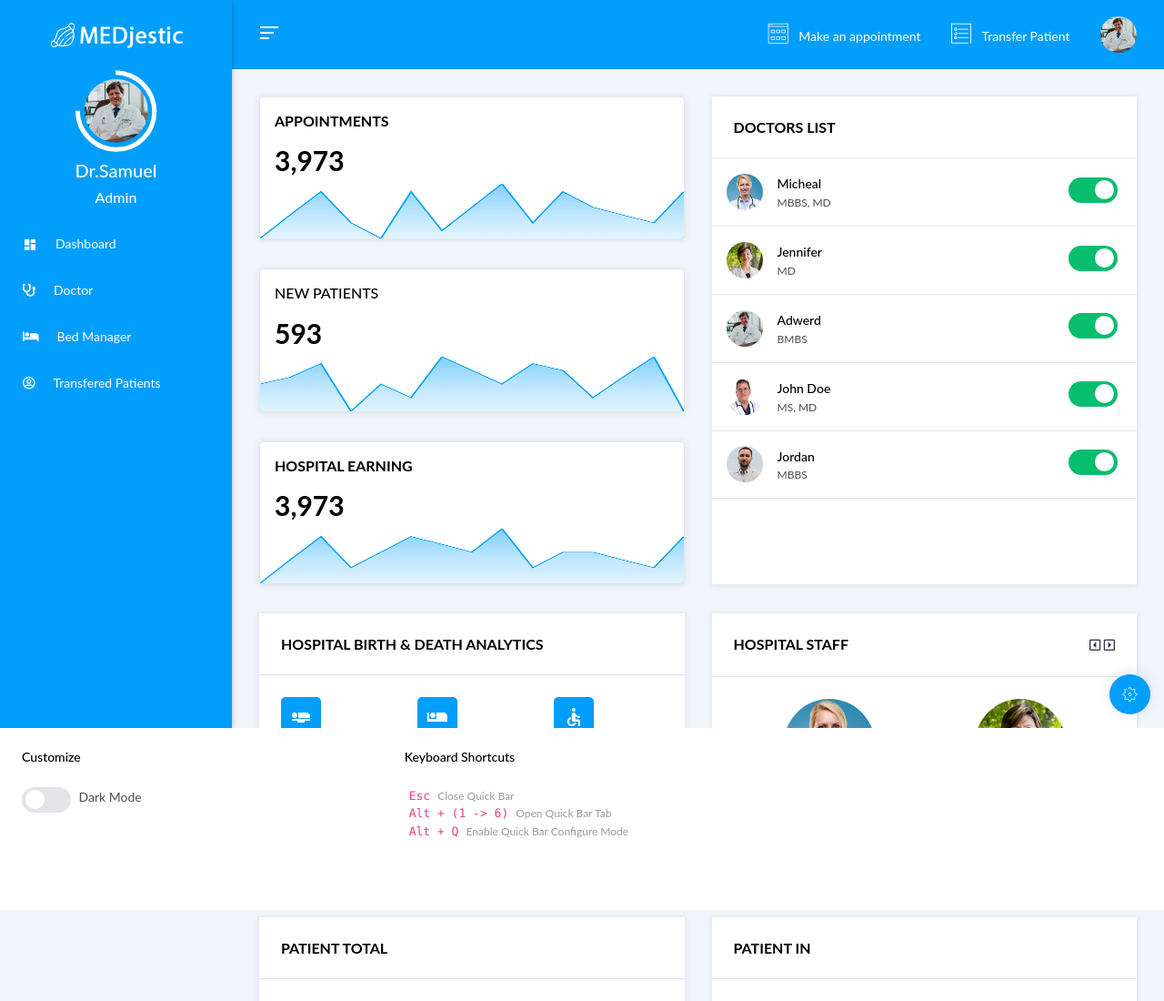
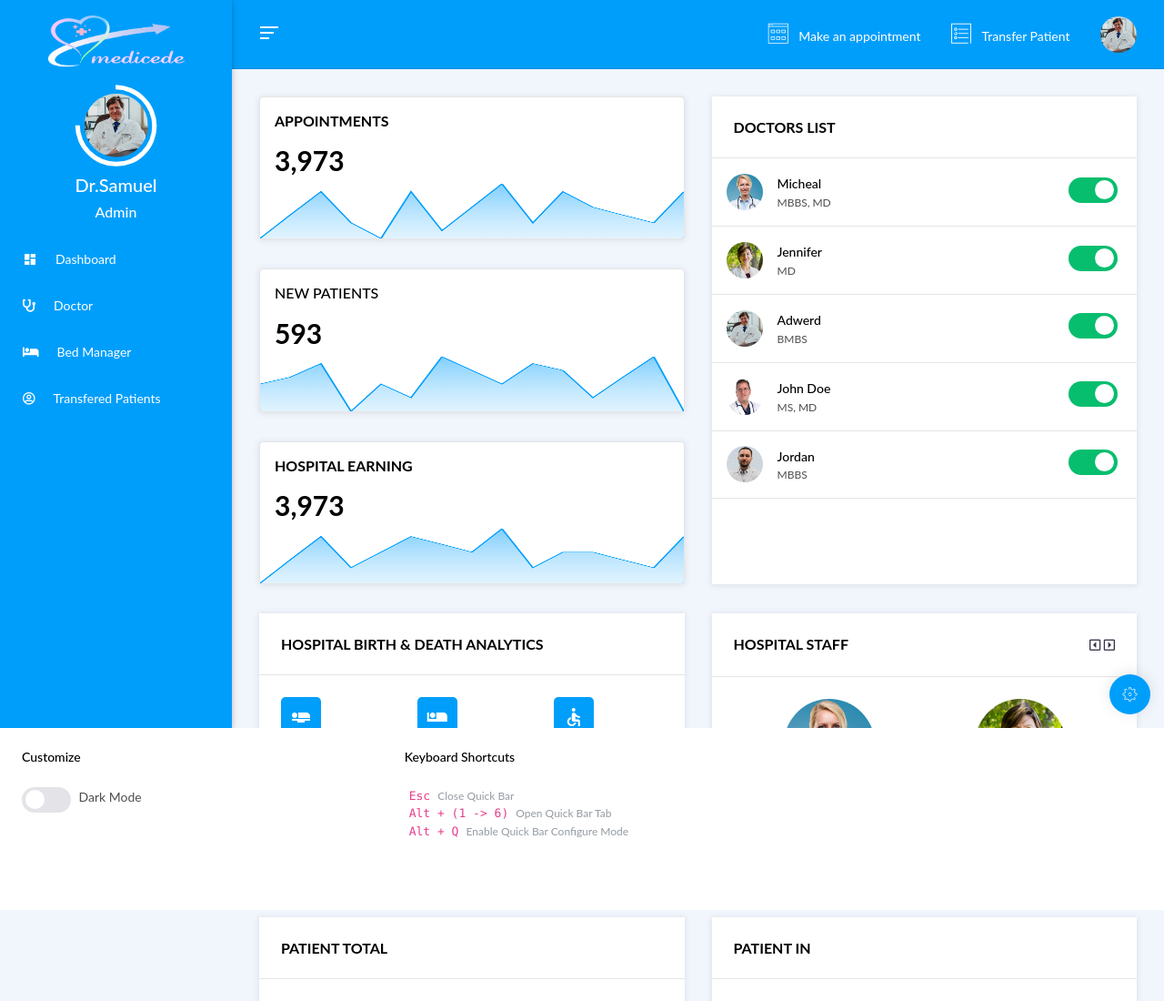
Before and after one commit to Aaditya188/Medicede, a plain HTML site: page hospital.html in a window 1280 px wide. Shown: the top 1100 px of the page at 91% size. Drawn offline with Linux system fonts and the light colour scheme; a web font is replaced by a local one.

Commit message:
hospital.html

```diff
--- a/hospital.html
+++ b/hospital.html
@@ -79,7 +79,7 @@
   <aside id="ms-side-nav" class="side-nav fixed ms-aside-scrollable ms-aside-left">
     <!-- Logo -->
     <div class="logo-sn ms-d-block-lg">
-      <a class="pl-0 ml-0 text-center" href="index-2.html"> <img src="assets/img/medjestic-logo-216x62.png" alt="logo"> </a>
+      <a class="pl-0 ml-0 text-center" href="index-2.html"> <img src="assets/img/medicede.png" alt="logo"> </a>
       <a href="#" class="text-center ms-logo-img-link"> <img src="assets/img/dashboard/doctor-3.jpg" alt="logo"></a>
       <h5 class="text-center text-white mt-2">Dr.Samuel</h5>
       <h6 class="text-center text-white mb-3">Admin</h6>
```
